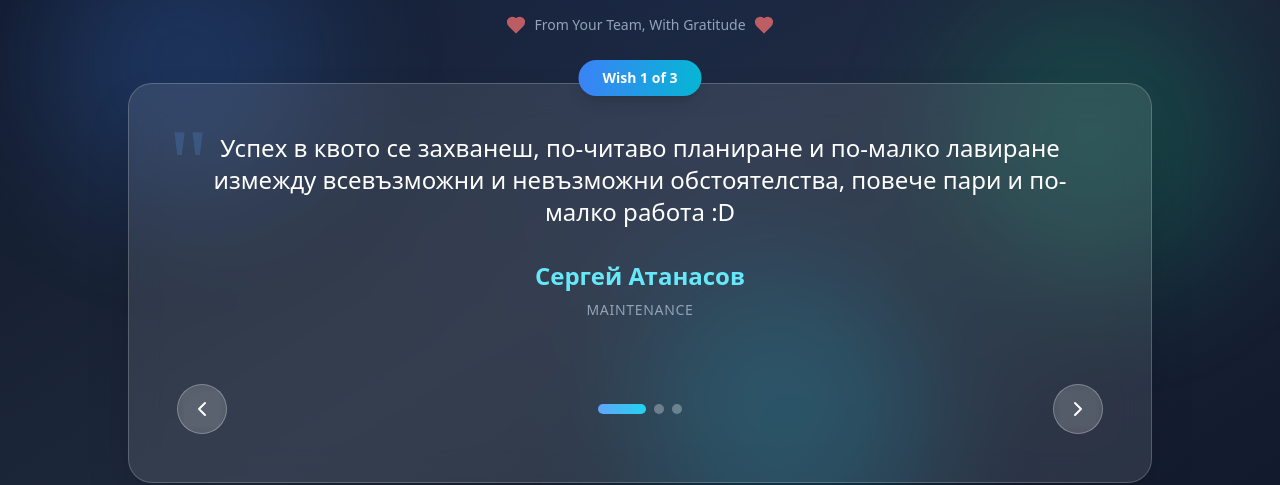
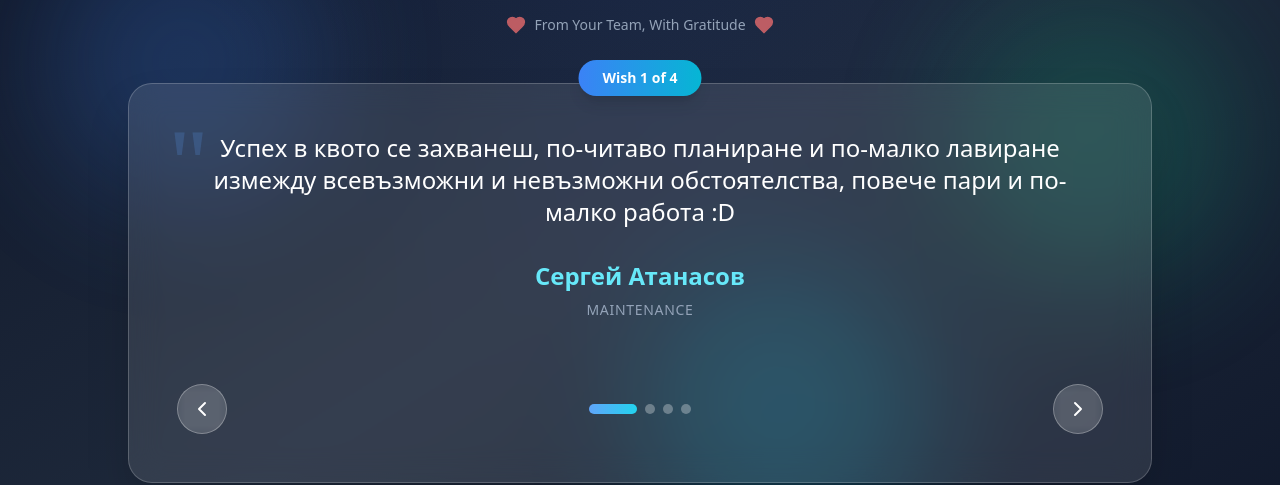
Before and after one commit to desislavadeneva-debug/-Memories, a React (Vite) app: page / in a window 1280 px wide. Shown: the part 163-648 px from the top of the page. Built offline with nearby package versions, Linux system fonts and the light colour scheme.

Commit message:
update msgs

```diff
--- a/src/App.tsx
+++ b/src/App.tsx
@@ -28,7 +28,14 @@ const wishes: Wish[] = [
     name: "Цветана Калайкова",
     message: "Въпреки че понякога гледахме от различни политически ъгли, винаги съм имала огромно възхищение към ума и идеите ти.  Ти поне знаеше какво говориш! 😄 За мен оставаш един от най-ярките колеги, с които съм работила в Телематик - умен, прям и вдъхновяващ и аз НАИСТИНА те ценя и те харесвам и ще ми липсваш. Успех и късмет в новото поприще!",
     role: "UX designer"
-  }
+  },
+  {
+
+  id: 4,
+  name: "Любима Такова",
+ role: "Senior Frontend Developer",
+  message: "След теб остава вдъхновение, след нас – дълбока благодарност. Пожелавам ти смелост да следваш мечтите си, късмет във всяко ново начало и безкрайно вдъхновение по пътя напред!"
+}
 ];
 
 function App() {
```
Also changed, not shown: 2 other files (tests, documents, lock files or other folders).
